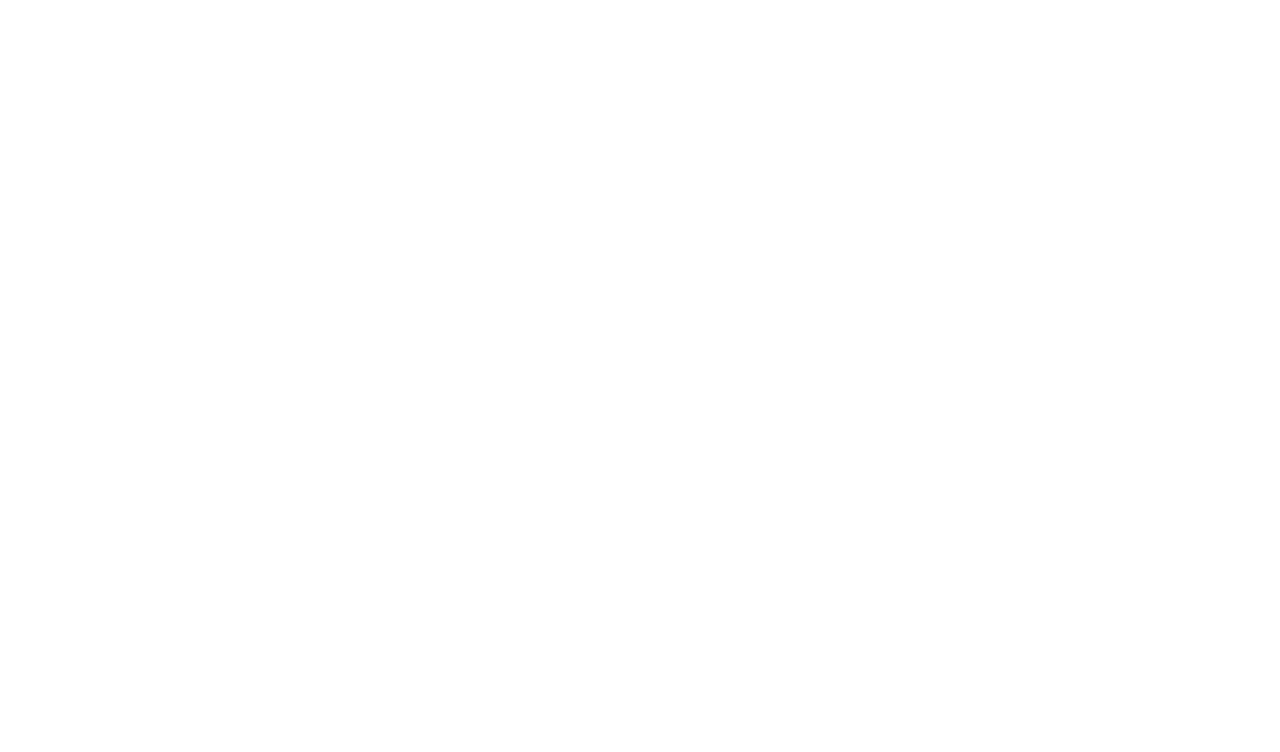
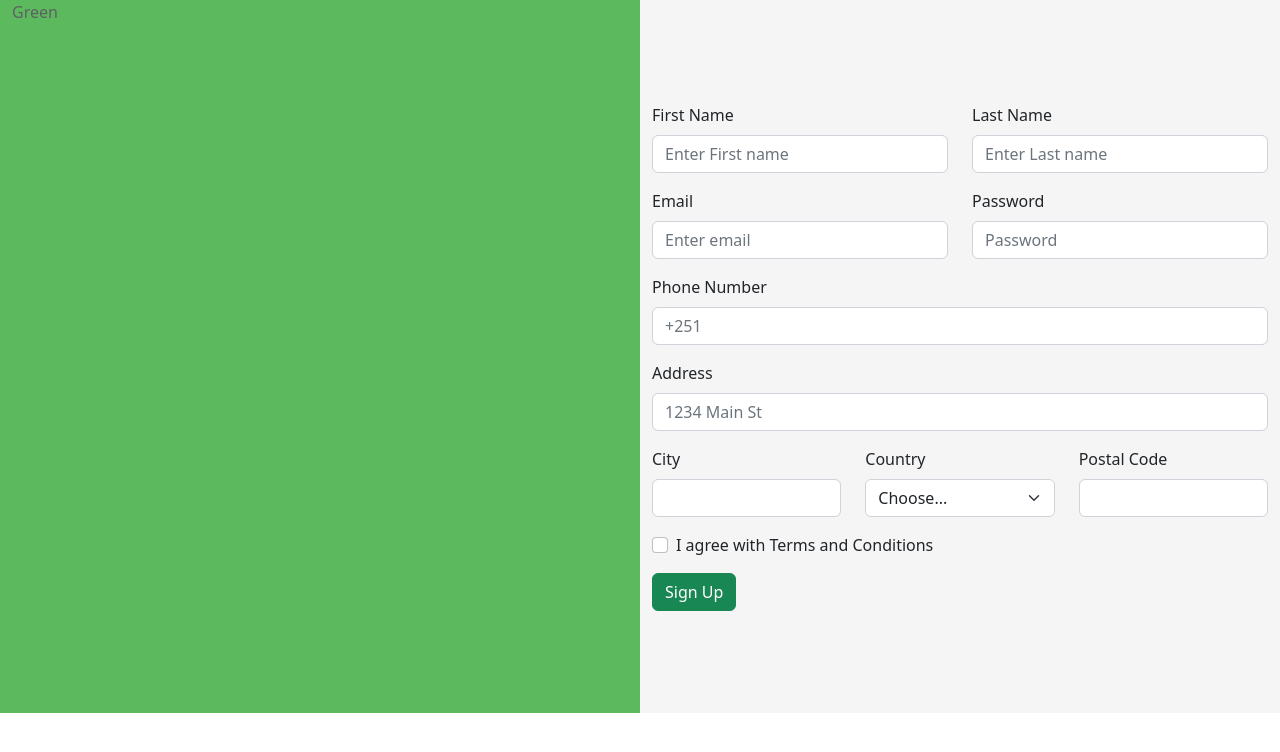
Before and after one commit to Nahom58/Capstone, a React (Create React App) app: page /SignUp in a window 1280 px wide. Before the commit this address had no page. Shown: the top 752 px of the page. Built offline with nearby package versions, Linux system fonts and the light colour scheme.

Commit message:
Implement Signup page

```diff
--- a/src/App.js
+++ b/src/App.js
@@ -5,6 +5,7 @@ import {
 
 import HomePage from "./pages/HomePage";
 import ResultsPage from "./pages/ResultsPage";
+import SignUp from "./pages/SignUp";
 
 function App() {
 
@@ -13,6 +14,7 @@ function App() {
       <Routes>
         <Route element={<HomePage />}  path="/" />
         <Route element={<ResultsPage />}  path="/ResultsPage" />
+        <Route element={<SignUp />}  path="/SignUp" />
       </Routes>
     </div>
   );
--- a/src/pages/HomePage.js
+++ b/src/pages/HomePage.js
@@ -10,7 +10,7 @@ import FemaleDoctorPicture from '../pictures/Female_Doctor_Img.jpg';
 import StarIcon from '../icons/starIcon.png';
 import SearchIcon from '../icons/searchIcon.png';
 import CalendarIcon from '../icons/calenderIcon.png';
-import PersonIcon from '../icons/starIcon.png';
+import PersonIcon from '../icons/personIcon.png';
 
 import Container from 'react-bootstrap/Container';
 import Row from 'react-bootstrap/Row';
--- /dev/null
+++ b/src/pages/SignUp.js
@@ -0,0 +1,85 @@
+import React from 'react'
+import Row from 'react-bootstrap/Row';
+import Col from 'react-bootstrap/Col';
+import Container from 'react-bootstrap/Container';
+import Form from 'react-bootstrap/Form';
+import Button from 'react-bootstrap/Button';
+
+import "../stylesheets/signup.css";
+
+export default function SignUp() {
+  return (
+    <Container fluid>
+    <Row style={{height: '713px' }}>
+        <Col className="leftColumn" md={6} xs={6}>
+        Green
+        </Col>
+        <Col className="rightColumn" md={6} xs={6}>
+        <div className="signUpContainer">
+            <Form>
+                <Row className="mb-3">
+                    <Col>
+                    <Form.Label>First Name</Form.Label>
+                    <Form.Control placeholder="Enter First name" />
+                    </Col>
+                    <Col>
+                    <Form.Label>Last Name</Form.Label>
+                    <Form.Control placeholder="Enter Last name" />
+                    </Col>
+                </Row>
+                <Row className="mb-3">
+                <Form.Group as={Col} controlId="formGridEmail">
+                    <Form.Label>Email</Form.Label>
+                    <Form.Control type="email" placeholder="Enter email" />
+                </Form.Group>
+
+                <Form.Group as={Col} controlId="formGridPassword">
+                    <Form.Label>Password</Form.Label>
+                    <Form.Control type="password" placeholder="Password" />
+                </Form.Group>
+                </Row>
+
+                <Form.Group className="mb-3" controlId="formGridAddress1">
+                <Form.Label>Phone Number</Form.Label>
+                <Form.Control placeholder="+251" />
+                </Form.Group>
+
+                <Form.Group className="mb-3" controlId="formGridAddress2">
+                <Form.Label>Address</Form.Label>
+                <Form.Control placeholder="1234 Main St" />
+                </Form.Group>
+
+                <Row className="mb-3">
+                <Form.Group as={Col} controlId="formGridCity">
+                    <Form.Label>City</Form.Label>
+                    <Form.Control />
+                </Form.Group>
+
+                <Form.Group as={Col} controlId="formGridState">
+                    <Form.Label>Country</Form.Label>
+                    <Form.Select defaultValue="Choose...">
+                    <option>Choose...</option>
+                    <option>...</option>
+                    </Form.Select>
+                </Form.Group>
+
+                <Form.Group as={Col} controlId="formGridZip">
+                    <Form.Label>Postal Code</Form.Label>
+                    <Form.Control />
+                </Form.Group>
+                </Row>
+
+                <Form.Group className="mb-3" id="formGridCheckbox">
+                <Form.Check type="checkbox" label="I agree with Terms and Conditions" />
+                </Form.Group>
+
+                <Button variant="success" type="submit">
+                Sign Up
+                </Button>
+            </Form>
+        </div>
+        </Col>
+    </Row>
+    </Container>
+  )
+}
--- /dev/null
+++ b/src/stylesheets/signup.css
@@ -0,0 +1,15 @@
+.leftColumn {
+    background-color: #1F9F1F;
+    opacity: 72%;
+}
+
+.rightColumn {
+    background-color: whitesmoke;
+}
+
+.signUpContainer {
+    display: flex;
+    height: 100%;
+    justify-content: center;
+    align-items: center;
+}
```
